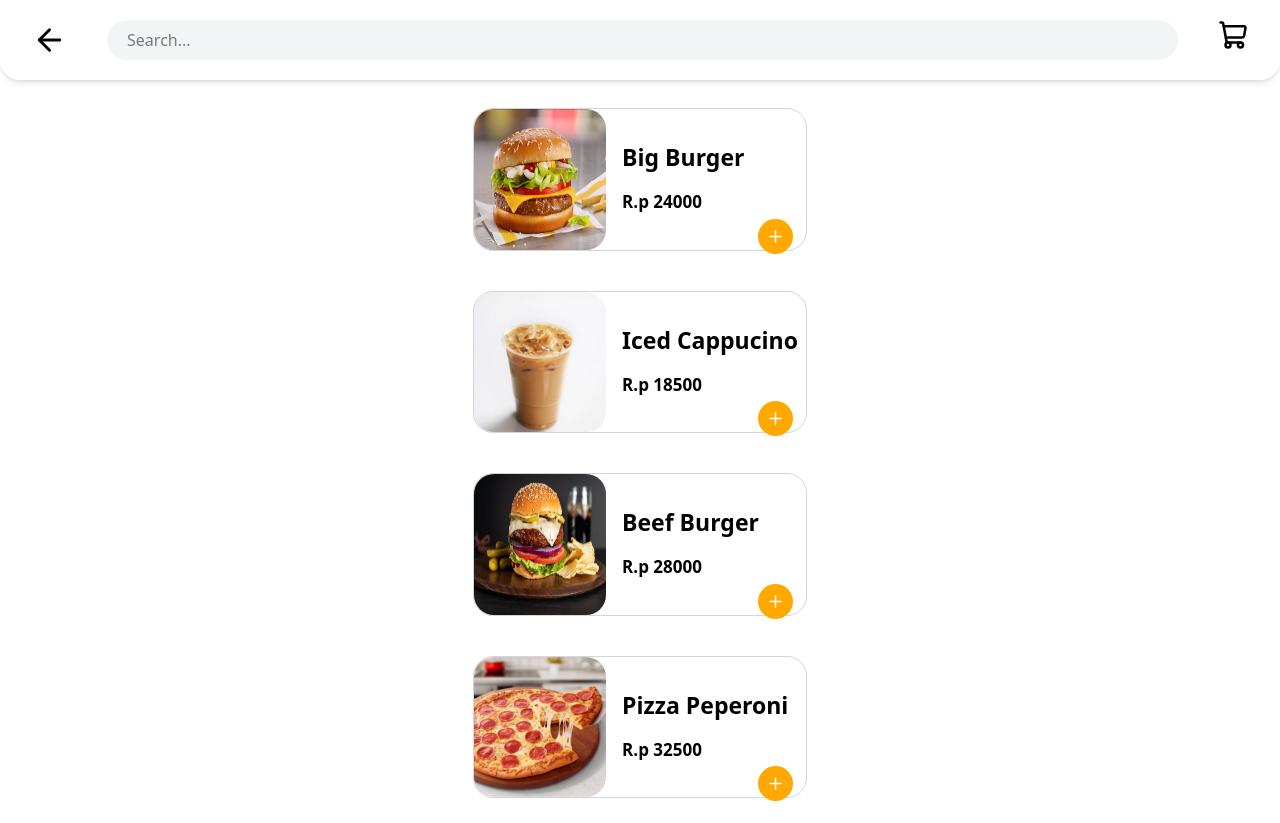
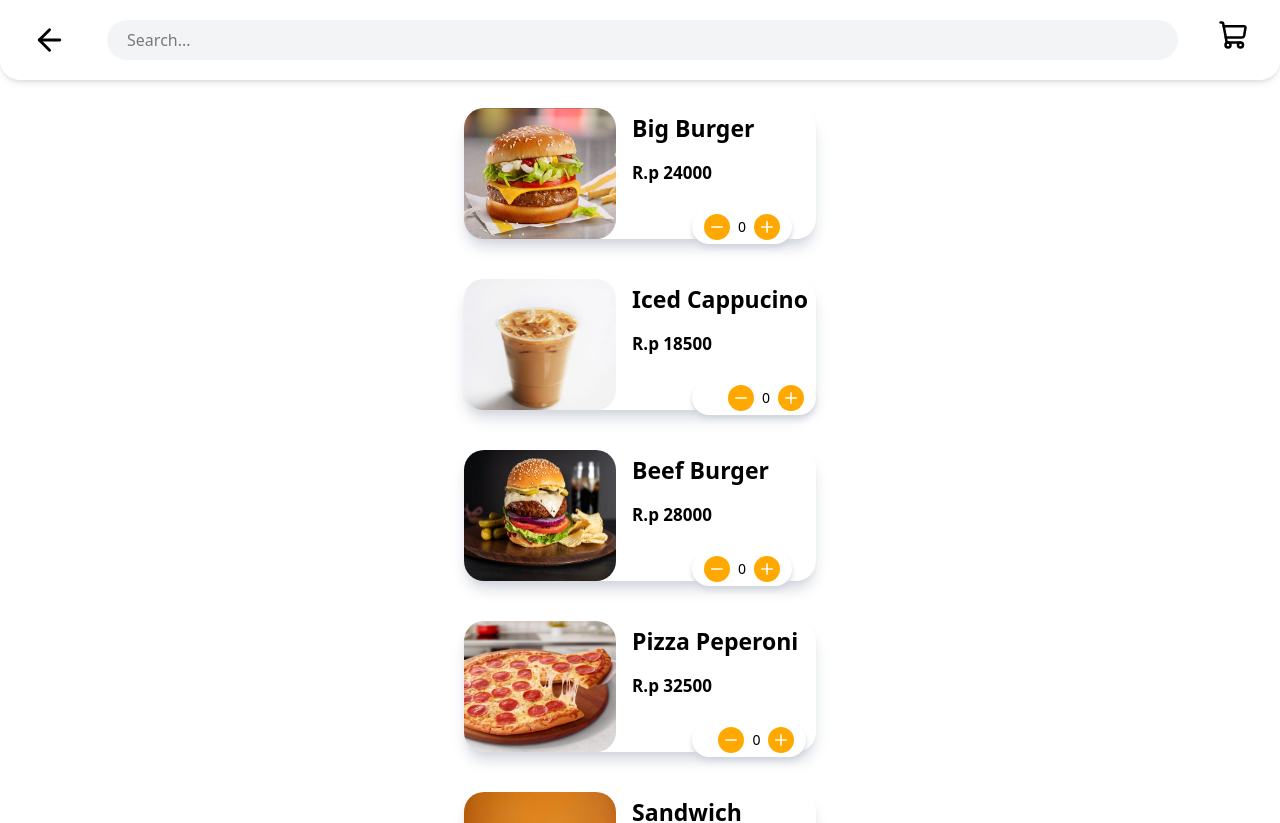
Before and after one commit to nuraziz07/MaxWay, a React (Vite) app: page / in a window 1280 px wide. Shown: the top 823 px of the page. Built offline with nearby package versions, Linux system fonts and the light colour scheme.

Commit message:
o'zgarishlar

```diff
--- a/src/components/Basket Page/card.jsx
+++ b/src/components/Basket Page/card.jsx
@@ -18,7 +18,7 @@ const Card = () => {
                     >
                         <img
                             src={item.img}
-                            className={'w-[125px] h-full rounded-[12px]'}
+                            className={'w-[125px] h-[105px] rounded-[12px]'}
                             alt="Beef Burger"
                         />
                         <div className={'pt-4'}>
@@ -39,7 +39,7 @@ const Card = () => {
                         </div>
                         <div
                             className={
-                                'flex relative top-1 justify-end pl-2 items-center gap-2 '
+                                'flex relative top-1 justify-end pr-2 ml-5 items-center gap-2 '
                             }
                         >
                             <button
--- a/src/components/Food/foodItem.jsx
+++ b/src/components/Food/foodItem.jsx
@@ -1,6 +1,6 @@
 import React, { useContext, useMemo } from 'react';
 import { useNavigate } from 'react-router-dom';
-import { Plus } from 'lucide-react';
+import { Minus, Plus } from 'lucide-react';
 import { Context } from '/src/Context/context.jsx';
 import { products } from '@/hooks/products.js';
 const FoodItem = () => {
@@ -26,16 +26,16 @@ const FoodItem = () => {
                 return (
                     <div
                         key={index}
-                        className={`w-full  ${check > 1 ? 'border border-yellow-500' : 'border border-gray-300'}   transition-all ease-in duration-170 hover:scale-102 rounded-[20px]  gap-4 flex`}
+                        className={`w-full  ${check ? 'border border-yellow-500' : 'shadow-lg shadow-gray-300'}   transition-all ease-in duration-170 hover:scale-102 rounded-[20px]  gap-4 flex`}
                     >
                         <div onClick={() => navigate(`/detail/${item.id}`)}>
                             <img
                                 src={item.img}
-                                className={'rounded-[20px] h-full w-[132px]'}
+                                className={'rounded-[20px] h-[131px] w-[152px]'}
                                 alt=""
                             />
                         </div>
-                        <div className={'pt-9'}>
+                        <div className={'pt-2'}>
                             <h3
                                 className={
                                     'text-black  font-[700] text-[17px] sm:text-[23px] pr-2 leading-6'
@@ -50,15 +50,39 @@ const FoodItem = () => {
                             >
                                 R.p {item.price}
                             </h5>
-                            <Plus
-                                onClick={() =>
-                                    dispatch({ type: 'plus', payload: item })
+                            <div
+                                className={
+                                    'flex relative ml-15 px-3 py-1 rounded-[30px] justify-end top-6 bg-white shadow-md shadow-gray-300  items-center gap-2 '
                                 }
-                                className={
-                                    'relative transition-all ease-in duration-170 active:scale-85 cursor-pointer hover:bg-[#d59c28] left-25 sm:left-34 sm:top-1 p-2 bg-[#FFA800] text-white rounded-[50%]'
-                                }
-                                size={35}
-                            />
+                            >
+                                <button
+                                    onClick={() =>
+                                        dispatch({
+                                            type: 'minus',
+                                            payload: item,
+                                        })
+                                    }
+                                    className={
+                                        'bg-[#FFA800] transition-all ease-in duration-270 active:scale-37 text-white rounded-[50%] p-1'
+                                    }
+                                >
+                                    <Minus size={18} />
+                                </button>
+                                <h5 className={'text-[14px]'}>{check}</h5>
+                                <button
+                                    onClick={() =>
+                                        dispatch({
+                                            type: 'plus',
+                                            payload: item,
+                                        })
+                                    }
+                                    className={
+                                        'bg-[#FFA800] transition-all ease-in duration-270 active:scale-37 text-white rounded-[50%] p-1'
+                                    }
+                                >
+                                    <Plus size={18} />
+                                </button>
+                            </div>
                         </div>
                     </div>
                 );
```
